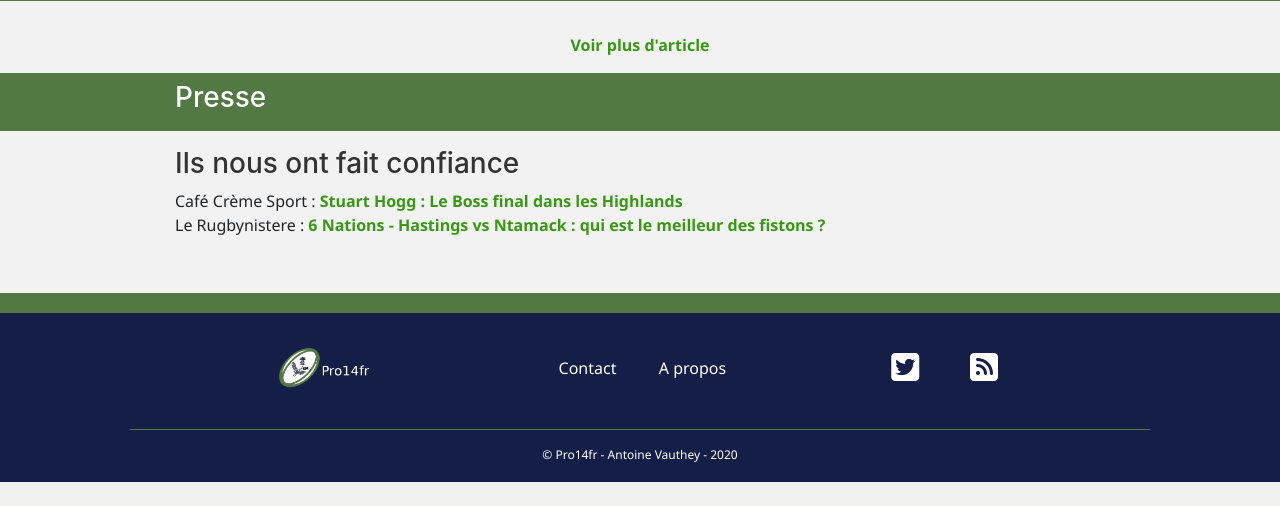
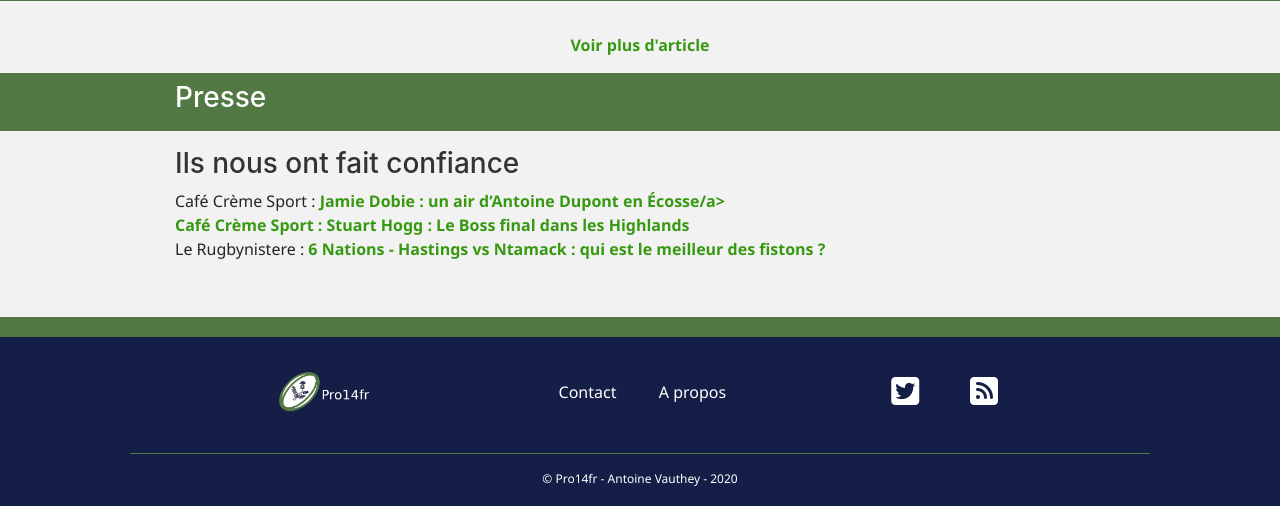
Before and after one commit to avauthey/pro14, a Symfony app: template templates/accueil/accueil.html.twig in a window 1280 px wide. Shown: the part 480-986 px from the top of the page. Before the commit the page ends 962 px from the top, so only its background shows below. Run offline with Twig, Linux system fonts and the light colour scheme; the template is opened without the code that fills it, so the values that code supplies are empty; some libraries are stand-ins or nearby versions.

Commit message:
Add new link in home

```diff
--- a/templates/accueil/accueil.html.twig
+++ b/templates/accueil/accueil.html.twig
@@ -204,6 +204,7 @@
         <div class="col-lg-9">
             <h3>Ils nous ont fait confiance</h3>
 
+            Café Crème Sport : <a href="https://cafecremesport.com/2021/03/24/jamie-dobie-un-air-dantoine-dupont-en-ecosse/" class="text-bold">Jamie Dobie : un air d’Antoine Dupont en Écosse/a><br>
             Café Crème Sport : <a href="https://cafecremesport.com/2021/02/18/stuart-hogg-le-boss-final-dans-les-highlands/" class="text-bold">Stuart Hogg : Le Boss final dans les Highlands</a><br>
             Le Rugbynistere : <a href="https://www.lerugbynistere.fr/news/6-nations-hastings-vs-ntamack-qui-est-le-meilleur-des-fistons-0403201602.php" class="text-bold">6 Nations - Hastings vs Ntamack : qui est le meilleur des fistons ?</a>
         </div>
```
